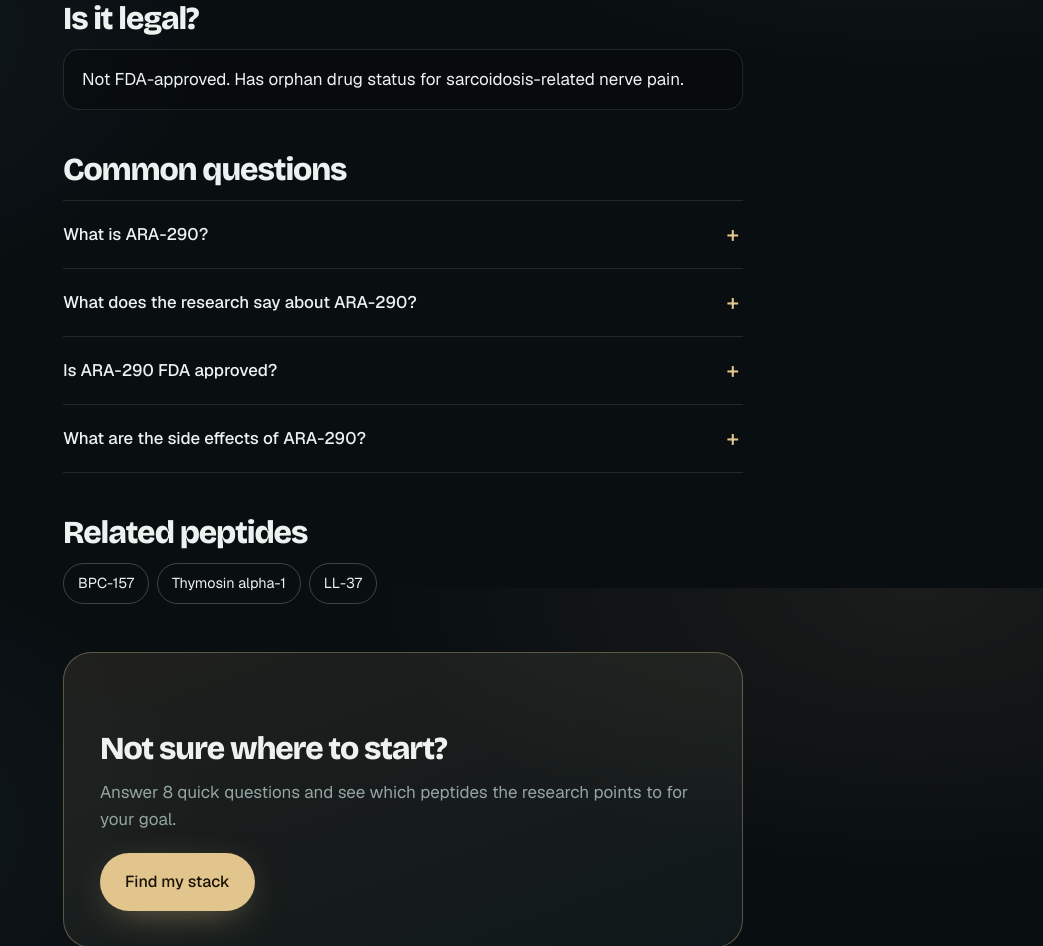
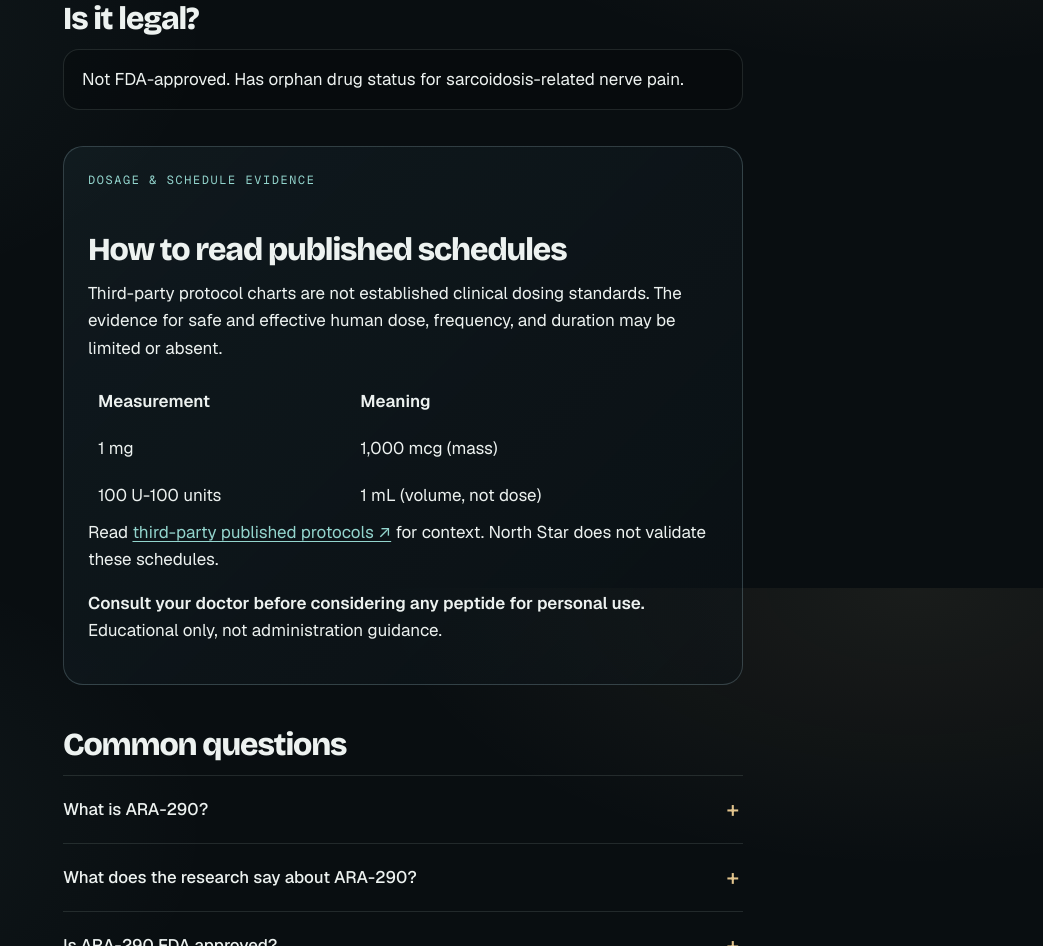
Before and after one commit to mjclay09/Sequence, a website: page peptides/ara-290/index.html in a window 1280 px wide. Shown: the part 1812-2758 px from the top of the page, without its empty margins (237-1280 px from the left). Drawn offline with nearby package versions, Linux system fonts and the light colour scheme.

Commit message:
Add research protocol context to ara-290

```diff
--- a/peptides/ara-290/index.html
+++ b/peptides/ara-290/index.html
@@ -77,6 +77,8 @@
   <h2>Is it legal?</h2>
   <p class="legal">Not FDA-approved. Has orphan drug status for sarcoidosis-related nerve pain.</p>
 
+  <section aria-label="Dosage evidence" style="margin:36px 0;padding:24px;border:1px solid rgba(160,190,200,.25);border-radius:20px;background:linear-gradient(135deg,rgba(48,78,90,.18),rgba(12,20,25,.4))"><p class="eyebrow">Dosage &amp; schedule evidence</p><h2>How to read published schedules</h2><p>Third-party protocol charts are not established clinical dosing standards. The evidence for safe and effective human dose, frequency, and duration may be limited or absent.</p><div style="overflow-x:auto"><table style="width:100%;border-collapse:collapse;text-align:left"><thead><tr><th style="padding:10px">Measurement</th><th style="padding:10px">Meaning</th></tr></thead><tbody><tr><td style="padding:10px">1 mg</td><td style="padding:10px">1,000 mcg (mass)</td></tr><tr><td style="padding:10px">100 U-100 units</td><td style="padding:10px">1 mL (volume, not dose)</td></tr></tbody></table></div><p>Read <a href="https://peptidedosages.com/single-peptide-dosages/" target="_blank" rel="noopener noreferrer">third-party published protocols ↗</a> for context. North Star does not validate these schedules.</p><p><strong>Consult your doctor before considering any peptide for personal use.</strong> Educational only, not administration guidance.</p></section>
+
   <h2>Common questions</h2>
   <div class="faq"><details><summary>What is ARA-290?</summary><p>A small peptide based on EPO, the red blood cell hormone. It keeps EPO’s tissue-protecting effect without raising red blood cells. Studied for nerve pain. EPO protects tissues from damage, but it also thickens the blood. ARA-290 copies only the part that switches on a &quot;repair receptor&quot;, so it aims to calm inflammation and protect nerves without the blood effects.</p></details><details><summary>What does the research say about ARA-290?</summary><p>In small trials of people with sarcoidosis-related nerve damage, it eased pain and helped small nerve fibers in the eye regrow. A small trial in type 2 diabetes reported improved nerve symptoms and blood sugar markers.</p></details><details><summary>Is ARA-290 FDA approved?</summary><p>Not FDA-approved. Has orphan drug status for sarcoidosis-related nerve pain.</p></details><details><summary>What are the side effects of ARA-290?</summary><p>Appeared well tolerated in small trials. Research-grade products are not quality-controlled.</p></details></div>
 
```
